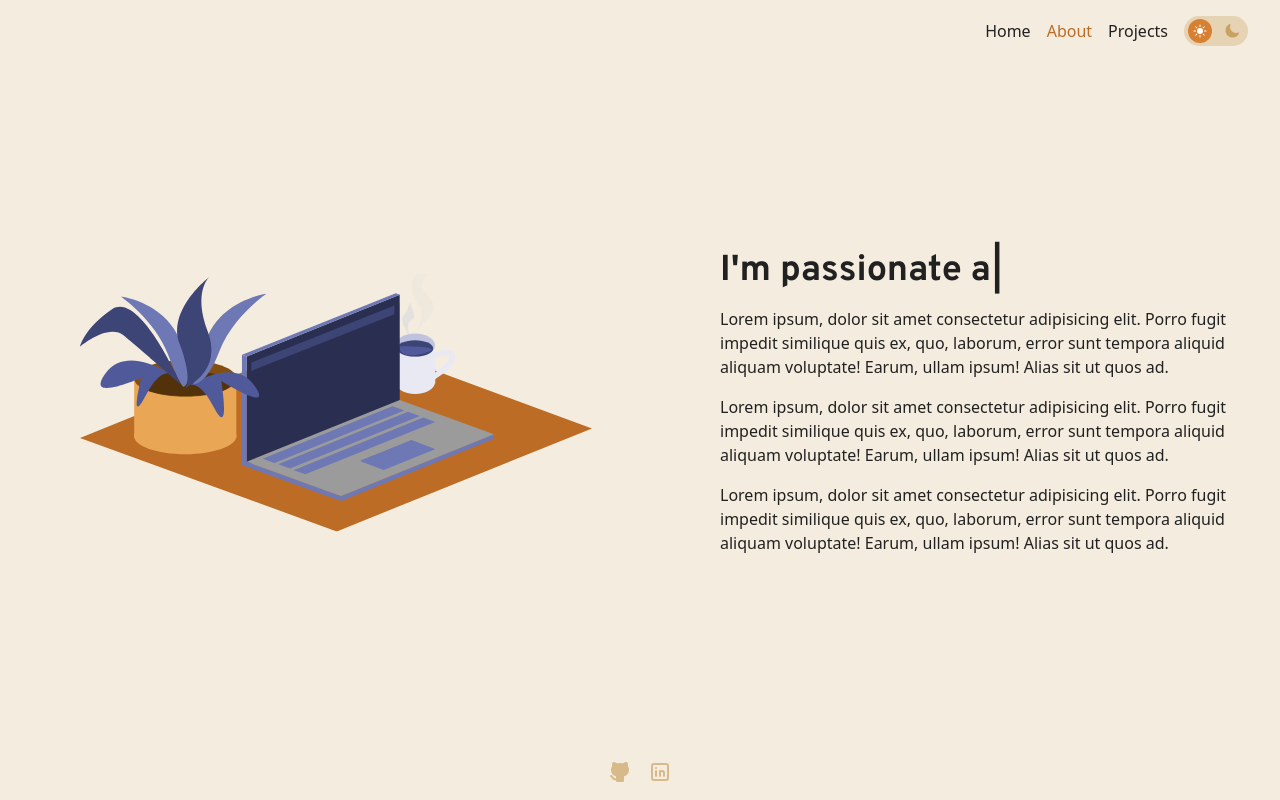
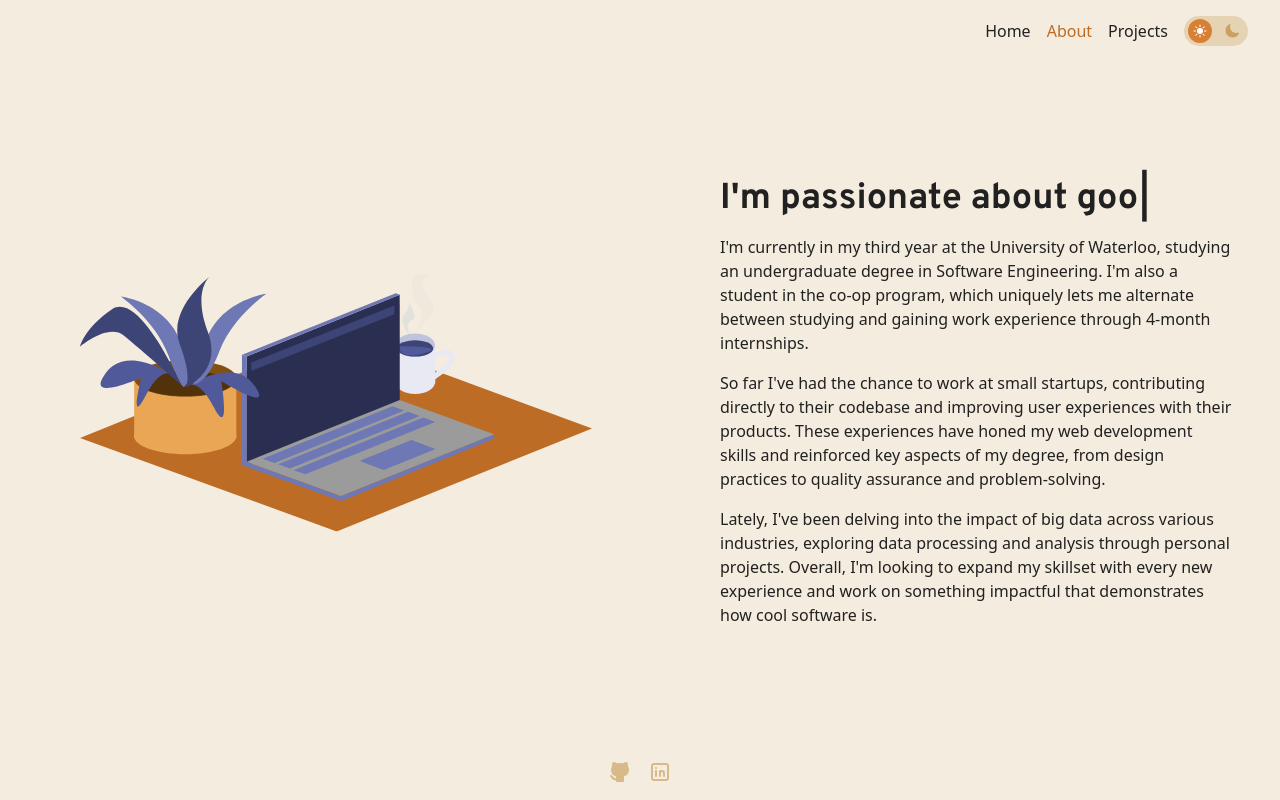
Before and after one commit to alyssadsouza/alyssadsouza.github.io, a React (Vite) app: page /about in a window 1280 px wide. Built offline with nearby package versions, Linux system fonts and the light colour scheme.

Commit message:
update home and about text

```diff
--- a/src/animations.css
+++ /dev/null
@@ -1,42 +0,0 @@
-/* -------------------------------------------------------------------------- */
-/*                               SVG Animations                               */
-/* -------------------------------------------------------------------------- */
-
-@keyframes steam {
-  0% {
-    opacity: 0;
-    transform: translateY(1%);
-  }
-
-  50% {
-    opacity: 1;
-  }
-
-  100% {
-    opacity: 0;
-    transform: translateY(-1%);
-  }
-}
-
-@keyframes pulse {
-  0%,
-  100% {
-    opacity: 0.5;
-  }
-
-  50% {
-    opacity: 1;
-  }
-}
-
-#left-steam {
-  animation: steam infinite 4s ease-in-out;
-}
-
-#right-steam {
-  animation: steam infinite 3s ease-in-out;
-}
-
-.animate-pulse {
-  animation: pulse 3s infinite;
-}
--- a/src/index.css
+++ b/src/index.css
@@ -1,11 +1,14 @@
-@import url('https://fonts.googleapis.com/css2?family=Overpass:wght@400;700&display=swap');
+@import url("https://fonts.googleapis.com/css2?family=Overpass:wght@400;700&display=swap");
 @tailwind base;
 @tailwind components;
 @tailwind utilities;
 
 @layer base {
-	h1, h2, h3, p {
-		@apply text-grayscale dark:text-neutral-50 antialiased
+  h1,
+  h2,
+  h3,
+  p {
+    @apply antialiased text-grayscale dark:text-neutral-50;
   }
   h1 {
     @apply text-4xl font-bold font-display;
@@ -17,10 +20,57 @@
     @apply text-2xl font-bold font-display;
   }
   a {
-		@apply text-link dark:text-link-300 hover:text-link-300 dark:hover:text-link-500 transition-all
+    @apply transition-all text-link dark:text-link-300 hover:text-link-300 dark:hover:text-link-500;
   }
 
   .content div {
-		@apply flex flex-col gap-8
+    @apply flex flex-col gap-4;
+  }
+
+  .content h2 {
+    @apply mt-6;
   }
 }
+
+/* -------------------------------------------------------------------------- */
+/*                               SVG Animations                               */
+/* -------------------------------------------------------------------------- */
+
+@keyframes steam {
+  0% {
+    opacity: 0;
+    transform: translateY(1%);
+  }
+
+  50% {
+    opacity: 1;
+  }
+
+  100% {
+    opacity: 0;
+    transform: translateY(-1%);
+  }
+}
+
+@keyframes pulse {
+  0%,
+  100% {
+    opacity: 0.5;
+  }
+
+  50% {
+    opacity: 1;
+  }
+}
+
+#left-steam {
+  animation: steam infinite 4s ease-in-out;
+}
+
+#right-steam {
+  animation: steam infinite 3s ease-in-out;
+}
+
+.animate-pulse {
+  animation: pulse 3s infinite;
+}
--- a/src/index.tsx
+++ b/src/index.tsx
@@ -10,7 +10,6 @@ import Projects from "./pages/Projects.js";
 import ProjectView from "./pages/ProjectView";
 
 import "./index.css";
-import "./animations.css";
 
 const router = createBrowserRouter([
   {
--- a/src/pages/About.tsx
+++ b/src/pages/About.tsx
@@ -6,39 +6,44 @@ import AboutDark from "../icons/AboutDark";
 function About() {
   return (
     <div className="flex flex-col justify-center flex-grow h-full gap-12 lg:gap-24 md:flex-row animate-appear">
-      <div className="flex flex-grow md:max-w-2xl md:p-8 sm:min-w-[24rem]">
+      <div className="flex md:flex-grow md:max-w-2xl md:p-8 sm:min-w-[24rem]">
         <AboutImage className="dark:hidden" />
-		<AboutDark className="hidden dark:block" />
+        <AboutDark className="hidden dark:block" />
       </div>
       <div className="flex flex-col justify-center gap-4 md:max-w-lg">
         <h1>
           <Typewriter
             options={{
               strings: [
-                "I'm a web developer.",
+                "I'm a developer.",
                 "I'm passionate about good design.",
                 "I love building software.",
               ],
               autoStart: true,
-			  delay: 50,
+              delay: 50,
               loop: true,
             }}
           />
         </h1>
         <p>
-          Lorem ipsum, dolor sit amet consectetur adipisicing elit. Porro fugit
-          impedit similique quis ex, quo, laborum, error sunt tempora aliquid
-          aliquam voluptate! Earum, ullam ipsum! Alias sit ut quos ad.
+          I'm currently in my third year at the University of Waterloo, studying
+          an undergraduate degree in Software Engineering. I'm also a student in
+          the co-op program, which uniquely lets me alternate between studying
+          and gaining work experience through 4-month internships.
         </p>
         <p>
-          Lorem ipsum, dolor sit amet consectetur adipisicing elit. Porro fugit
-          impedit similique quis ex, quo, laborum, error sunt tempora aliquid
-          aliquam voluptate! Earum, ullam ipsum! Alias sit ut quos ad.
+          So far I've had the chance to work at small startups, contributing
+          directly to their codebase and improving user experiences with their
+          products. These experiences have honed my web development skills and
+          reinforced key aspects of my degree, from design practices to quality
+          assurance and problem-solving.
         </p>
         <p>
-          Lorem ipsum, dolor sit amet consectetur adipisicing elit. Porro fugit
-          impedit similique quis ex, quo, laborum, error sunt tempora aliquid
-          aliquam voluptate! Earum, ullam ipsum! Alias sit ut quos ad.
+          Lately, I've been delving into the impact of big data across various
+          industries, exploring data processing and analysis through personal
+          projects. Overall, I'm looking to expand my skillset with every new
+          experience and work on something impactful that demonstrates how cool
+          software is.
         </p>
       </div>
     </div>
--- a/src/pages/Home.tsx
+++ b/src/pages/Home.tsx
@@ -20,9 +20,11 @@ function Home() {
         </h1>
         <h2 className="font-normal">I'm a software engineering undergrad.</h2>
         <p>
-          I'm a second-year at the University of Waterloo and as a co-op student
-          I'm actively looking for software development internships. This
-          portfolio showcases my skills and some of the projects I've worked on.{" "}
+          I'm a third-year at the University of Waterloo and as a student in the
+          co-op program I'm actively looking for software development
+          internships to expand and challenge my skillset. This portfolio
+          showcases my skills and interests through some of the projects I've
+          worked on.
         </p>
         <Link
           to="/projects"
```
Lines whose indentation alone changed are shown as unchanged.
